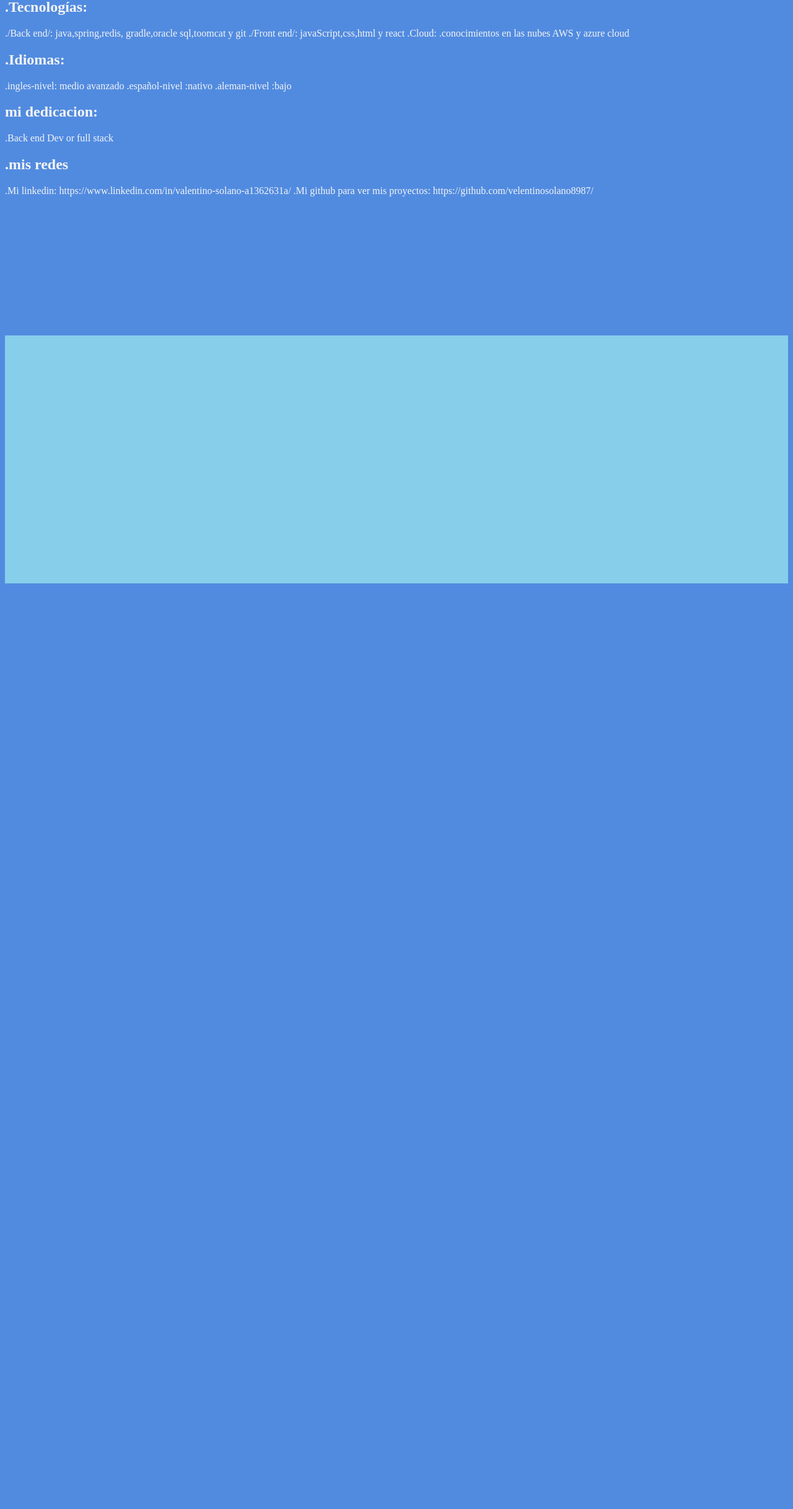
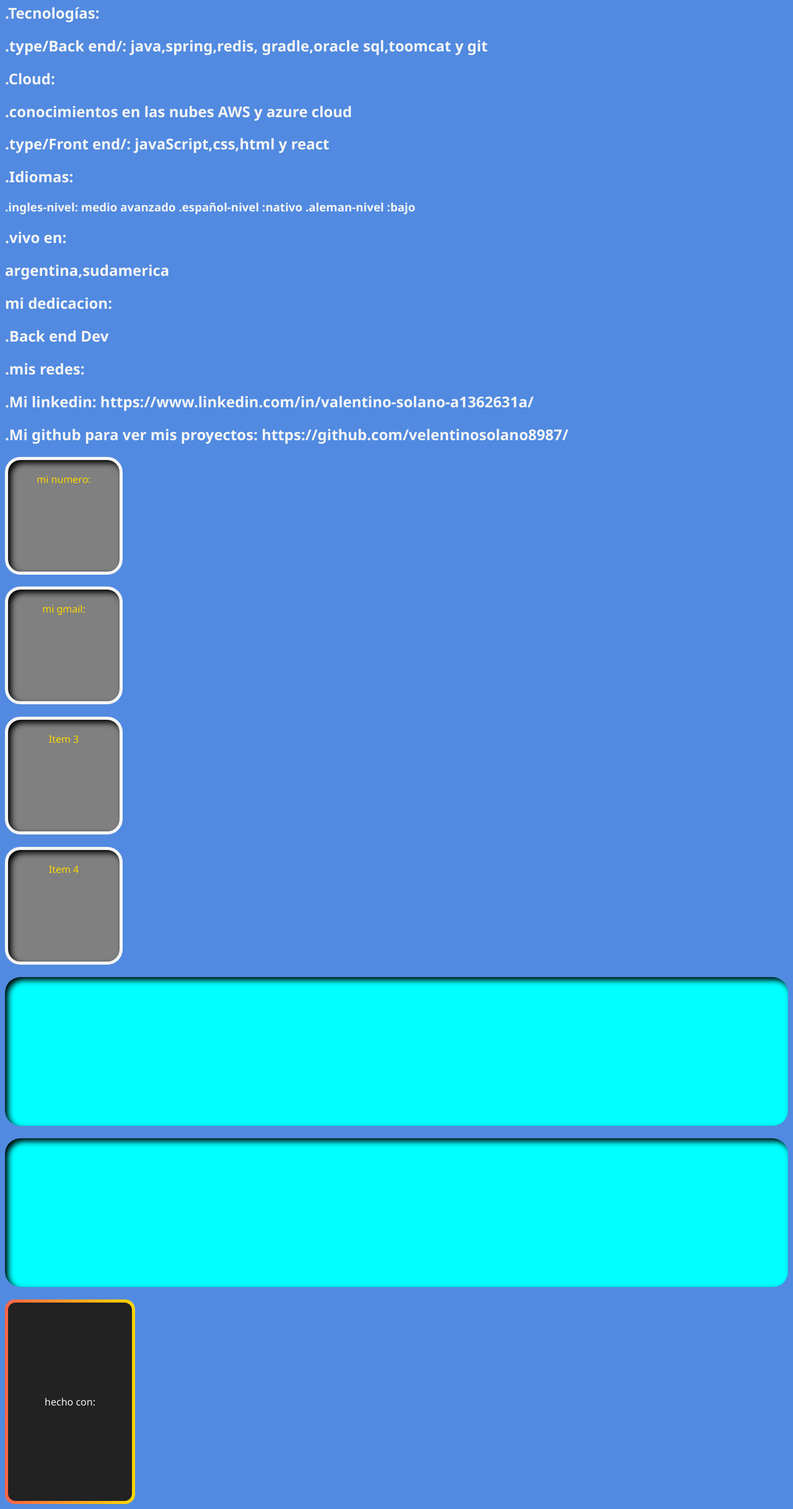
Before and after one commit to velentinosolano8987/mi-portafolio, a website: page IndeX.html in a window 1280 px wide. Shown: the part 69-2503 px from the top of the page at 62% size. Before the commit the page ends 1018 px from the top, so only its background shows below. Drawn offline with Linux system fonts and the light colour scheme.

Commit message:
Update IndeX.html

```diff
--- a/IndeX.html
+++ b/IndeX.html
@@ -1,8 +1,5 @@
 <!DOCTYPE html>
-<!--
-Click nbfs://nbhost/SystemFileSystem/Templates/Licenses/license-default.txt to change this license
-Click nbfs://nbhost/SystemFileSystem/Templates/ClientSide/html.html to edit this template
--->
+
 <html>
     <head>
         <title>valentino solano</title>
@@ -12,85 +9,303 @@ Click nbfs://nbhost/SystemFileSystem/Templates/ClientSide/html.html to edit this
     <body>
 
 <section>
-        <h1 style="color:whitesmoke">M i   p o r t a f o l i o</h1>
+        <h1 style="color:whitesmoke">.M i    p o r t a f o l i o</h1>
 
     </body>
 
-    <h2 style="color:whitesmoke">.Tecnologías:</h2>
-<p style="color:whitesmoke">
-./Back end/: java,spring,redis,
-gradle,oracle sql,toomcat y git
+    <section>
 
-./Front end/: javaScript,css,html y react
+        <style>
 
-.Cloud:
+      p{
+         font-family:"Segoe UI";
 
-.conocimientos en las nubes AWS y azure cloud
-</p>
-<h2  style="color:whitesmoke">.Idiomas:</h2>
-<p style="color:whitesmoke">
-.ingles-nivel: medio avanzado
+         }
 
-.español-nivel :nativo
-
-.aleman-nivel :bajo
-</p>
-
-    </p>
-</section>
-
-<section>
- <h2 style="color:whitesmoke">mi dedicacion:</h2>
- <h2></h2>
- <p style="color:whitesmoke">.Back end Dev or full stack</p>
-</section>
-<section>
-<h2 style="color:whitesmoke" >.mis redes </h2>
-<p style="color:whitesmoke">
-.Mi linkedin:
-https://www.linkedin.com/in/valentino-solano-a1362631a/
-
-.Mi github para ver mis proyectos:
-https://github.com/velentinosolano8987/
-</p>
-</section>
-        <section>
-        <style>
         body{
-                background: #518be0;
+            background:#518ae0 ;
         }
 
          header,
          .page,
          footer{
          min-height:200px;
-             background:skyblue;
+         background:cyan;
+         text-align: center;
+         border-radius:25px ;
+         padding:20px;
+         border-color:whitesmoke;
+         box-shadow:5px 5px 10px black inset;
+         }
+
+         :root{
+          --border-color:linear-gradient(
+        to right,
+
+        tomato 0%,
+        gold 100%
+              )
+              ;
+        --card-color:#222  ;
+         }
+
+        .card{
+        background: var(--border-color);
+        aspect-ratio:10/16 ;
+        width:200px;
+        padding:5px;
+        border-radius:16px;
+        position:relative ;
+
+        .card-body{
+        background: var(--card-color);
+        display:flex;
+        justify-content:center ;
+        align-items:center ;
+        width:100%;
+        height:100%;
+        border-radius:12px ;
+        }
 }
 
          .page{
          display:flex;
          }
-             .init{
-             min-height:200px;
+         .menu{
+         min-height:100px;
          display:inline-block;
-             background:dodgerblue;
+         background:#518ae0e7;
          width:30%;
+         text-align: center;
+         border-radius:25px ;
+         padding:20px;
          }
-             .content{
-             min-height:200px ;
+
+         .container{
+         min-height:100px ;
          display: inline-block;
          background:aqua ;
+         width: 100vw;
+         text-align: center;
+         border-radius:25px ;
+         padding:20px;
+         border-radius: 25px;
+         box-shadow:5px 5px ;
+         }
+
+         .item{
+         background:mediumturquoise;
+         color:mediumturquoise ;
+         padding:20px,'1em';
+         border:5px solid whitesmoke ;
+         min-width:100px ;
+         height:140px;
+         width:140px;
+         text-align: center;
+         border-radius:25px ;
+         border-color:whitesmoke;
+         grid-column-start:1 ;
+         grid-column-end:2;
+         box-shadow: 5px 5px;
+         }
+
+         :root{
+          border-color:whitesmoke;
+         }
+
+        .card{
+        background: var(--border-color);
+        aspect-ratio:10/16 ;
+        width:200px;
+        padding:5px;
+        border-radius:16px;
+        position:relative ;
+
+        .card-body{
+        background: var(--card-color);
+        display:flex;
+        justify-content:center ;
+        align-items:center ;
+        width:100%;
+        height:100%;
+        border-radius:12px ;
+        }
+}
+         .grandparent {
+         color:"skyblue";
+         font-size:28px;
+         border: 3px solid whitesmoke;
+         text-align: center;
+         border-radius:25px ;
+         padding:20px;
+         border-color:whitesmoke;
+         border-radius:25px ;
+         }
+
+         .item-1{
+         grid-column-start:1 ;
+         grid-column-end:2;
+         background:grey;
+         height:140px;
+         width:140px;
+         text-align: center;
+         border-radius:25px ;
+         color:gold;
+         padding:20px;
+         box-shadow: 5px 5px 10px black inset;
+         }
+         .item-2{
+         padding:20px ;
+         grid-column-start:1 ;
+         grid-column-end:2;
+         background:grey;
+         height:140px;
+         width:140px;
+         text-align: center;
+         border-radius:25px ;
+         color:gold;
+         box-shadow: 5px 5px 10px black inset;
+         }
+
+         .item-3{
+         grid-column-start:1 ;
+         grid-column-end:2;
+         background:grey;
+         height:140px;
+         width:140px ;
+         text-align: center;
+         border-radius:25px ;
+         color:gold;
+         padding:20px;
+         box-shadow: 5px 5px 10px black inset;
+         }
+         .item-4{
+         padding:20px ;
+         grid-column-start:1 ;
+         grid-column-end:2;
+         background:grey;
+         height:140px;
+         width:140px ;
+         text-align: center;
+         border-radius:25px ;
+         color:gold;
+         box-shadow: 5px 5px 10px black inset;
+         }
+
+         body ,h1,h2,h3 {
+         font-family:"segoe ui","arial";
+
+         }
+
+         :root{
+          --border-color:linear-gradient(
+        to right,
+
+        tomato 0%,
+        gold 100%
+              )
+              ;
+        --card-color:#222  ;
+
+        .card{
+        background: var(--border-color);
+        aspect-ratio:10/16 ;
+        width:200px;
+        padding:5px;
+        border-radius:16px;
+        position:relative ;
+        }
+        .card-body{
+        background: var(--card-color);
+        display:flex;
+        justify-content:center ;
+        align-items:center ;
+        width:100%;
+        height:100%;
+        border-radius:12px ;
+        }
+
     }
 
     </style>
 
     </section>
 
+    </style>
+    <h2 style="color:whitesmoke">.Tecnologías:</h2>
+<h2 style="color:whitesmoke">
+.type/Back end/: java,spring,redis,
+gradle,oracle sql,toomcat y git
+</h2>
+<h2 style="color:whitesmoke">.Cloud:</h2>
+<h2 style="color:whitesmoke">
+.conocimientos en las nubes AWS y azure cloud
+</h2>
+<h2 style="color:whitesmoke">
+.type/Front end/: javaScript,css,html y react
+</h2>
+
+</h3>
+<h2  style="color:whitesmoke">.Idiomas:
+<h3 style="color:whitesmoke">
+.ingles-nivel: medio avanzado
+
+.español-nivel :nativo
+
+.aleman-nivel :bajo
+</h3>
+
+</section>
 <h2></h2>
 
+<h2 style="color:whitesmoke" > .vivo en: </h2>
+<h2> </h2>
+<h2 style="color:whitesmoke">argentina,sudamerica </h2>
+
+<h2></h2>
+<section>
+ <h2 style="color:whitesmoke">mi dedicacion:</h2>
+ <h2></h2>
+ <h2 style="color:whitesmoke">.Back end Dev</h2>
+</section>
+
+<section>
+<h2 style="color:whitesmoke" >.mis redes: </h2>
+<h2 style="color:whitesmoke">.Mi linkedin: https://www.linkedin.com/in/valentino-solano-a1362631a/</h2>
+
+<h2></h2>
+<h2 style="color:whitesmoke">.Mi github para ver mis proyectos: https://github.com/velentinosolano8987/</h2>
+</p>
+
+</section>
+
+<section>
+        <h1></h1>
+<div class="item item-1">mi numero:</div>
+<h1></h1>
+<div class="item item-2">mi gmail:</div>
+<h1></h1>
+<div class="item item-3">Item 3</div>
+<h1></h1>
+<div class="item item-4">Item 4</div>
+<h1></h1>
+<menu></menu>
+<h1></h1>
+
 <div class="content"></div>
-        <div class="footer"></div>
+<h1></h1>
+
+        <h1></h1>
         <header></header>
+        <h1></h1>
         <footer></footer>
+        <h1></h1>
+
+<article class='card'>
+    <div class='card-body' style="color:whitesmoke">
+hecho con:
+ </div>
+</article>
+</section>
 
 </html>
```
Lines whose indentation alone changed are shown as unchanged.
